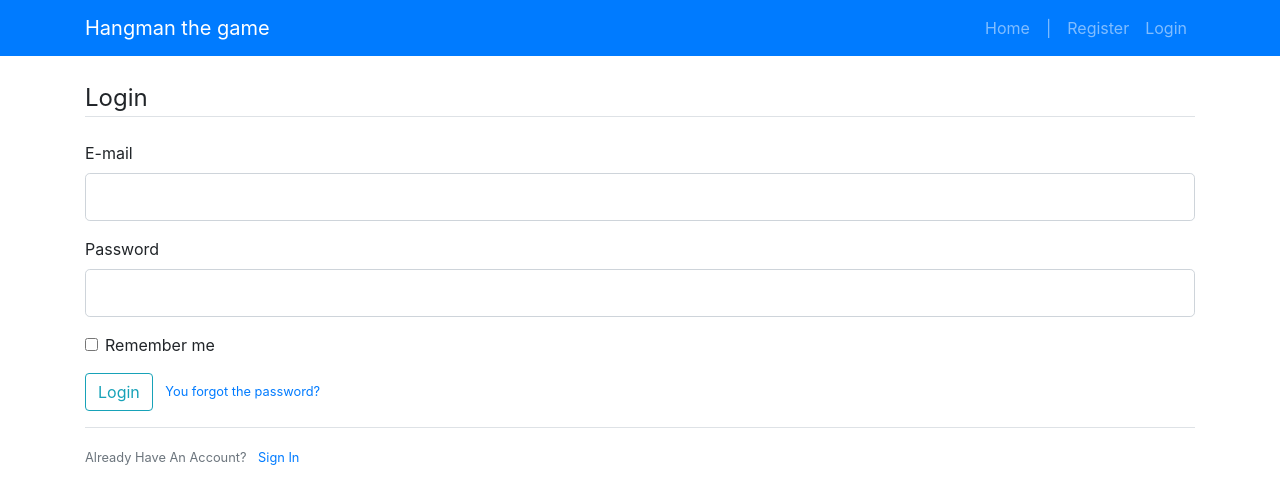
After one commit to Mindaugas07/hangman_game_app, a Flask app: page /login in a window 1280 px wide. The commit adds this page. Shown: the top 504 px of the page. Run offline with Flask 3, Linux system fonts and the light colour scheme; some libraries are stand-ins or nearby versions.

Commit message:
add user authentication functionality

```diff
--- a/app/forms/forms.py
+++ b/app/forms/forms.py
@@ -2,16 +2,31 @@ from flask_wtf import FlaskForm
 from wtforms import SubmitField, BooleanField, StringField, PasswordField
 from wtforms.validators import DataRequired, ValidationError, EqualTo, Email
 from flask_wtf.file import FileField, FileAllowed
+from app.models.user_auth import GameUser
 
 
 class RegistrationForm(FlaskForm):
     name = StringField("Name", [DataRequired()])
     email = StringField("E-mail", [Email()])
-    password = PasswordField("Pasword", [DataRequired()])
+    password = PasswordField("Password", [DataRequired()])
     confirmed_password = PasswordField(
         "Please repeat the password", [EqualTo("password", "Password must match.")]
     )
     submit = SubmitField("Register")
+
+    # def check_username(self, name):
+    #     unique_user = GameUser.query.filter_by(name=name.data).first()
+    #     if unique_user:
+    #         raise ValidationError(
+    #             "This username is already taken. Please use another one."
+    #         )
+
+    # def check_email(self, email):
+    #     new_user = GameUser.query.filter_by(email=email.data).first()
+    #     if new_user:
+    #         raise ValidationError(
+    #             "This e-mail is already taken. Please use another one."
+    #         )
 
 
 class LoginForm(FlaskForm):
--- a/app/main/__init__.py
+++ b/app/main/__init__.py
@@ -1,4 +1,5 @@
 from flask import Blueprint
+
 
 bp = Blueprint("main", __name__)
 
--- a/app/templates/base.html
+++ b/app/templates/base.html
@@ -8,7 +8,7 @@
     <meta name="description" content="">
     <meta name="author" content="">
 
-    <title>Sąskaitų programa</title>
+    <title>Hangman game</title>
 
     <!-- Bootstrap core CSS -->
     <link rel="stylesheet" href="https://stackpath.bootstrapcdn.com/bootstrap/4.1.3/css/bootstrap.min.css"
@@ -22,7 +22,7 @@
     <!-- Navigation -->
     <nav class="navbar navbar-expand-lg navbar-dark bg-primary static-top">
         <div class="container">
-            <a class="navbar-brand" href="/">Users</a>
+            <a class="navbar-brand" href="/">Hangman the game</a>
             <button class="navbar-toggler" type="button" data-toggle="collapse" data-target="#navbarResponsive"
                 aria-controls="navbarResponsive" aria-expanded="false" aria-label="Toggle navigation">
                 <span class="navbar-toggler-icon"></span>
@@ -30,27 +30,27 @@
             <div class="collapse navbar-collapse" id="navbarResponsive">
                 <ul class="navbar-nav ml-auto">
                     <li class="nav-item">
-                        <a class="nav-link" href="/">Home</a>
+                        <a class="nav-link" href="/home">Home</a>
                     </li>
                     <li class="nav-item">
                         <a class="nav-link">|</a>
                     </li>
                     {% if current_user.is_authenticated %}
                     <li class="nav-item">
-                        <a class="nav-link" href="/irasai">Įrašai</a>
+                        <a class="nav-link" href="/game">Game</a>
                     </li>
                     <li class="nav-item">
-                        <a class="nav-link" href="/paskyra">Paskyra</a>
+                        <a class="nav-link" href="/accout">Account</a>
                     </li>
                     <li class="nav-item">
-                        <a class="nav-link" href="/atsijungti">Atsijungti</a>
+                        <a class="nav-link" href="/logout">Logout</a>
                     </li>
                     {% else %}
                     <li class="nav-item">
                         <a class="nav-link" href="/register">Register</a>
                     </li>
                     <li class="nav-item">
-                        <a class="nav-link" href="/prisijungti">Prisijungti</a>
+                        <a class="nav-link" href="/login">Login</a>
                     </li>
                     {% endif %}
                 </ul>
@@ -65,7 +65,7 @@
         {% if messages %}
         {% for category, message in messages %}
         <div class="alert alert-{{ category }}">
-            {{ message }}
+            {{ message|capitalize }}
         </div>
         {% endfor %}
         {% endif %}
--- a/app/templates/index.html
+++ b/app/templates/index.html
@@ -2,7 +2,7 @@
 
 {% block content %}
 
-<h1>Sveiki atvykę</h1>
+<h1>The Matrix!</h1>
 
 
 
--- /dev/null
+++ b/app/templates/user_auth/login.html
@@ -0,0 +1,52 @@
+{% extends "base.html" %}
+{% block content %}
+<div class="content-section">
+    <form method="POST" action="">
+        {{ form.hidden_tag() }}
+        <fieldset class="form-group">
+            <legend class="border-bottom mb-4">Login</legend>
+            <div class="form-group">
+                {{ form.email.label(class="form-control-label") }}
+                {% if form.email.errors %}
+                {{ form.email(class="form-control form-control-lg is-invalid") }}
+                <div class="invalid-feedback">
+                    {% for error in form.email.errors %}
+                    <span>{{ error }}</span>
+                    {% endfor %}
+                </div>
+                {% else %}
+                {{ form.email(class="form-control form-control-lg") }}
+                {% endif %}
+            </div>
+            <div class="form-group">
+                {{ form.password.label(class="form-control-label") }}
+                {% if form.password.errors %}
+                {{ form.password(class="form-control form-control-lg is-invalid") }}
+                <div class="invalid-feedback">
+                    {% for error in form.password.errors %}
+                    <span>{{ error }}</span>
+                    {% endfor %}
+                </div>
+                {% else %}
+                {{ form.password(class="form-control form-control-lg") }}
+                {% endif %}
+            </div>
+            <div class="form-check">
+                {{ form.remember(class="form-check-input") }}
+                {{ form.remember.label(class="form-check-label") }}
+            </div>
+        </fieldset>
+        <div class="form-group">
+            {{ form.submit(class="btn btn-outline-info") }}
+            <small class="text-muted ml-2">
+                <a href="{{ url_for('user_auth.register') }}">You forgot the password?</a>
+            </small>
+        </div>
+    </form>
+</div>
+<div class="border-top pt-3">
+    <small class="text-muted">
+        Already Have An Account? <a class="ml-2" href="{{ url_for('user_auth.login') }}">Sign In</a>
+    </small>
+</div>
+{% endblock content %}
--- a/app/templates/register.html
+++ b/app/templates/user_auth/register.html
@@ -1,7 +1,9 @@
 {% extends "base.html" %}
 {% block content %}
 <div class="content-section">
+
     <form method="POST" action="">
+
         {{ form.hidden_tag() }}
         <fieldset class="form-group">
             <legend class="border-bottom mb-4">Register</legend>
@@ -66,7 +68,7 @@
 </div>
 <div class="border-top pt-3">
     <small class="text-muted">
-        Already have an acount? <a class="ml-2" href="{{ url_for('main.index') }}">Login</a>
+        Already have an acount? <a class="ml-2" href="{{ url_for('user_auth.login') }}">Login</a>
     </small>
 </div>
 {% endblock content %}
--- /dev/null
+++ b/app/user_auth/__init__.py
@@ -0,0 +1,6 @@
+from flask import Blueprint
+
+bp = Blueprint("user_auth", __name__)
+
+
+from app.user_auth import routes
--- /dev/null
+++ b/app/user_auth/routes.py
@@ -0,0 +1,92 @@
+from flask import render_template, redirect, url_for, flash, request, Flask
+from app.user_auth import bp
+from app.extensions import db
+from app.models.user_auth import GameUser
+
+from flask_bcrypt import Bcrypt
+from flask_mail import Mail
+from flask_login import (
+    LoginManager,
+    current_user,
+    logout_user,
+    login_user,
+    login_required,
+)
+from app.models.user_auth import GameUser
+
+app = Flask(__name__)
+
+bcrypt = Bcrypt(app)
+mail = Mail(app)
+login_manager = LoginManager(app)
+login_manager.login_view = "login"
+login_manager.login_message_category = "info"
+
+
+@login_manager.user_loader
+def load_user(user_id):
+    db.create_all()
+    return GameUser.query.get(int(user_id))
+
+
+@bp.route("/")
+@login_required
+def index():
+    users = GameUser.query.all()
+    return render_template("user_auth/index.html", users=users)
+
+
+from app.forms import forms
+
+
+@bp.route("/register", methods=["GET", "POST"])
+def register():
+    db.create_all()
+    if current_user.is_authenticated:
+        return redirect(url_for("user_auth.index"))
+    form = forms.RegistrationForm()
+    email = form.email.data
+    user = GameUser.query.filter_by(email=email).first()
+    if user:
+        flash("Email address already exists.", "danger")
+        return redirect(url_for("user_auth.register"))
+    if form.validate_on_submit():
+        encrypted_password = bcrypt.generate_password_hash(form.password.data).decode(
+            "utf-8"
+        )
+        user = GameUser(
+            name=form.name.data,
+            email=form.email.data,
+            password=encrypted_password,
+        )
+        db.session.add(user)
+        db.session.commit()
+        flash("You succusesfuly registered! You may login.", "succes")
+        return redirect(url_for("user_auth.index"))
+    return render_template("user_auth/register.html", title="Register", form=form)
+
+
+@bp.route("/login", methods=["GET", "POST"])
+def login():
+    if current_user.is_authenticated:
+        return redirect(url_for("user_auth.index"))
+    form = forms.LoginForm()
+    if form.validate_on_submit():
+        user = GameUser.query.filter_by(email=form.email.data).first()
+        if user and bcrypt.check_password_hash(user.password, form.password.data):
+            login_user(user, remember=form.remember.data)
+            next_page = request.args.get("next")
+            return (
+                redirect(next_page)
+                if next_page
+                else redirect(url_for("user_auth.index"))
+            )
+        else:
+            flash("Login was unsuccessfull. Check e-mail and password", "danger")
+    return render_template("user_auth/login.html", title="Login", form=form)
+
+
+@bp.route("/logout")
+def logout():
+    logout_user()
+    return redirect(url_for("main.home"))
```
Also changed, not shown: app/__init__.py (+8 -31 lines), app/main/routes.py (+10 -3 lines), app/models/user_auth.py (added, +28 -0 lines), app/models/user_login.py (deleted, +0 -26 lines), app/templates/user_auth/index.html (added, +25 -0 lines).
